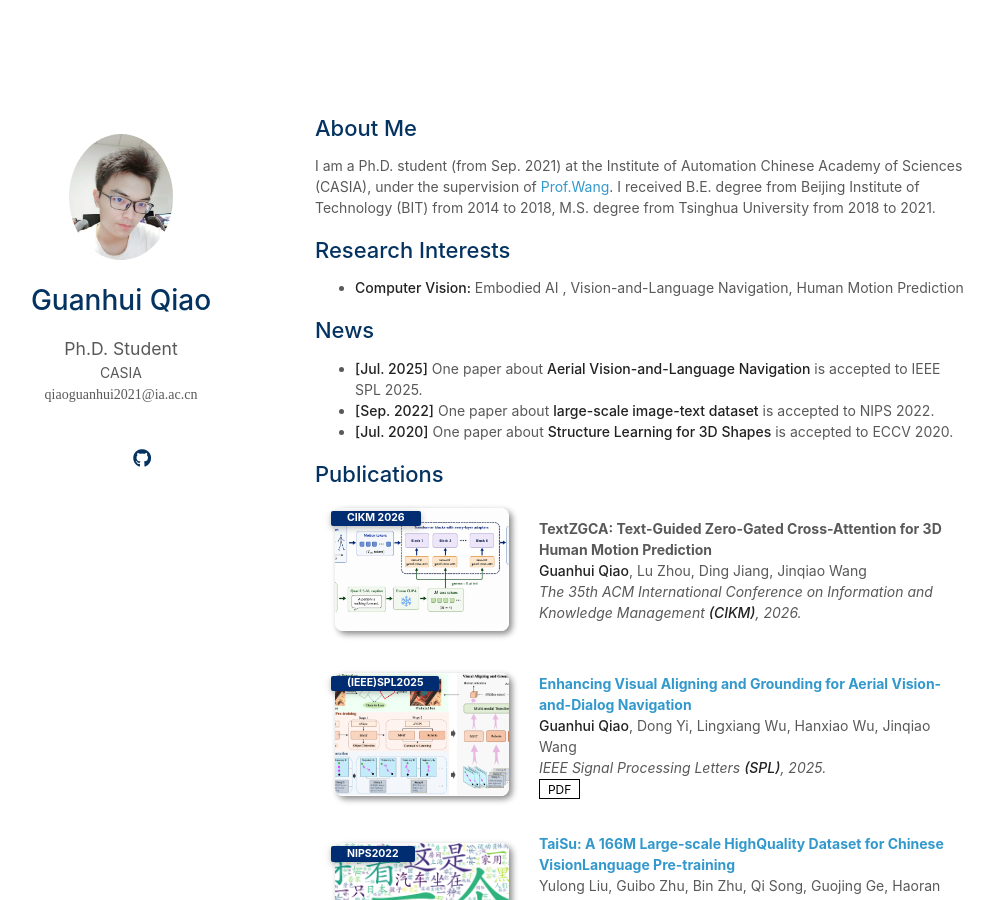
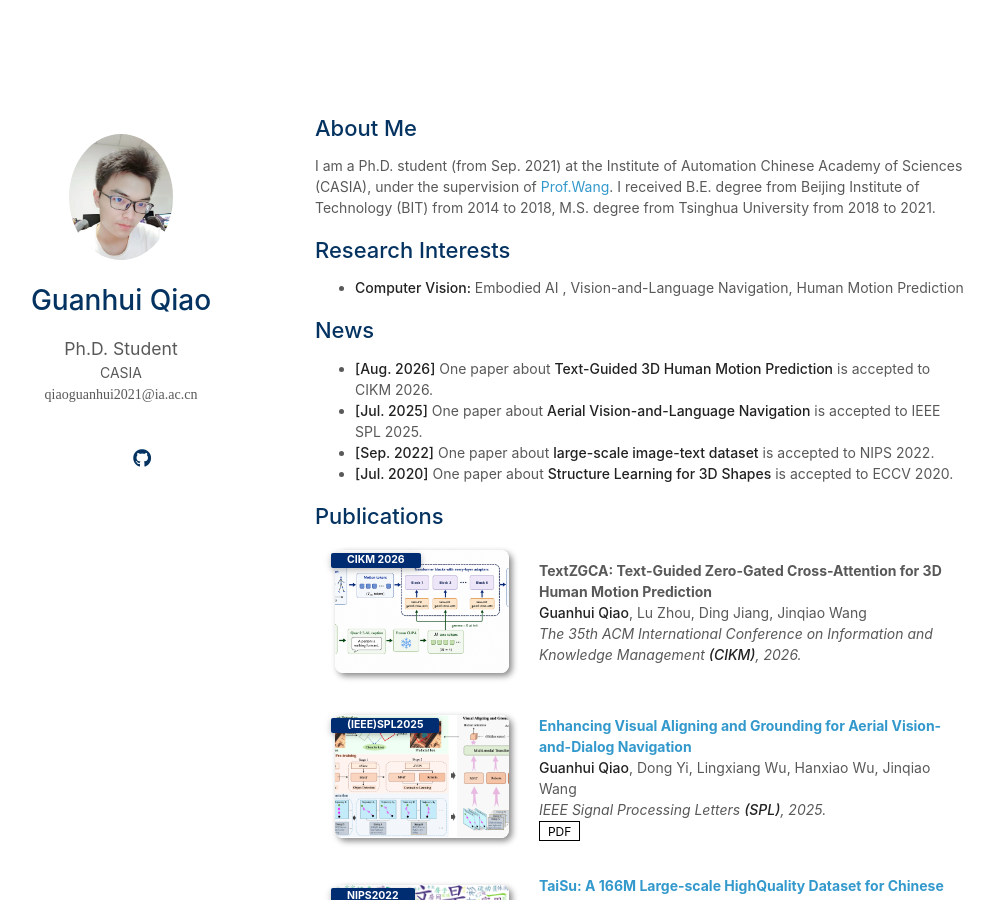
Before and after one commit to qiaogh97/qiaogh97.github.io, a Jekyll site: the page built from index.md, in a window 1280 px wide and 900 px high. Shown: the whole window, without its empty margins (155-1149 px from the left). Built offline with Jekyll 4.4.1, drawn with Linux system fonts in a browser that asks for light colours; nearby versions of some CDN libraries; a style sheet for code colours, icons or effects is not loaded; our own code applies the rules of GitHub Pages for plain Markdown files.

Commit message:
add TextZGCA news

```diff
--- a/index.md
+++ b/index.md
@@ -12,6 +12,7 @@ I received B.E. degree from Beijing Institute of Technology (BIT) from 2014 to 2
 - **Computer Vision:** Embodied AI , Vision-and-Language Navigation, Human Motion Prediction
 
 ## News
+- **[Aug. 2026]** One paper about **Text-Guided 3D Human Motion Prediction** is accepted to CIKM 2026.
 - **[Jul. 2025]** One paper about **Aerial Vision-and-Language Navigation** is accepted to IEEE SPL 2025.
 - **[Sep. 2022]** One paper about **large-scale image-text dataset** is accepted to NIPS 2022.
 - **[Jul. 2020]**  One paper about **Structure Learning for 3D Shapes** is accepted to ECCV 2020.
```
